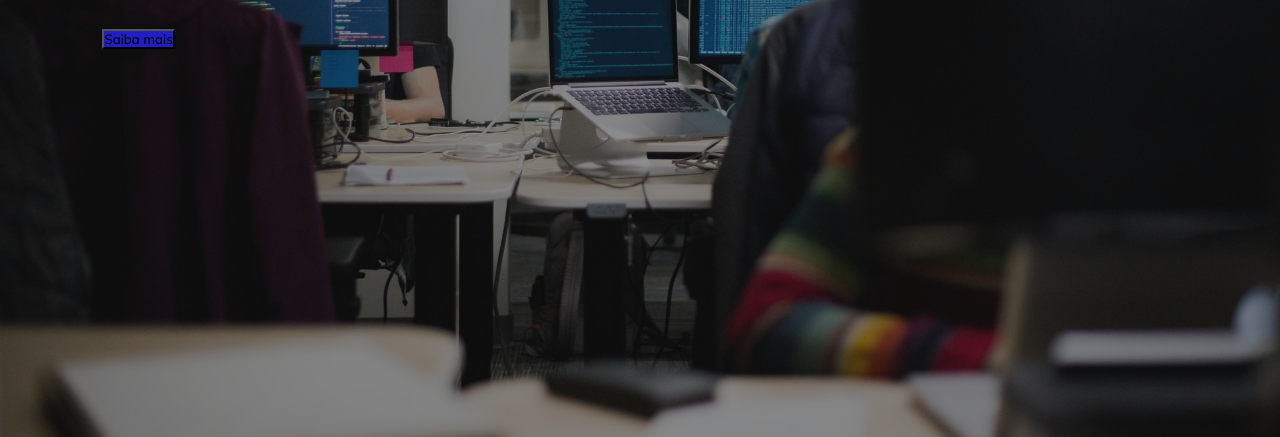
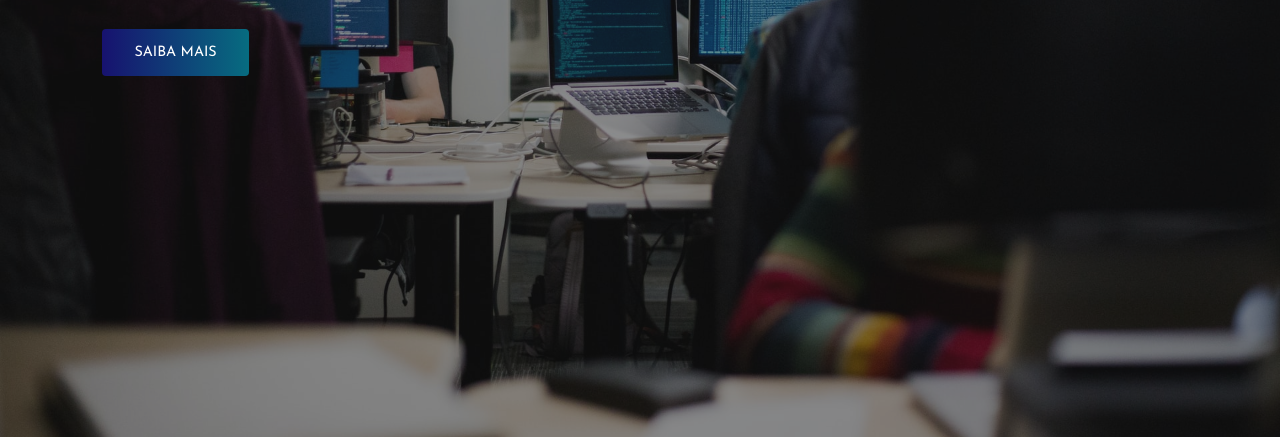
Before and after one commit to magrafa/Projeto-site, a plain HTML site: page index.html in a window 1280 px wide. Shown: the part 363-800 px from the top of the page. Drawn offline with Linux system fonts and the light colour scheme.

Commit message:
feat: header

```diff
--- a/css/style.css
+++ b/css/style.css
@@ -51,7 +51,14 @@ header{
     margin-bottom: 2rem;
 }
 .banner button{
-  font-family:"Mulish", serif;
-  color: #000;
-  background-color: #211ec2;
+  font-family: "Josefin Sans",serif;
+  font-weight: 400;
+  text-transform: uppercase;
+  font-size: .9rem;
+  color: rgb(255, 255, 255);
+  background: rgb(2,0,36);
+  background: linear-gradient(90deg, rgb(23, 18, 111) 0%, rgb(7, 108, 128) 100%);
+  padding: 1rem 2rem;
+  border-radius: 4px;
+  border-style: none;
 }
```
